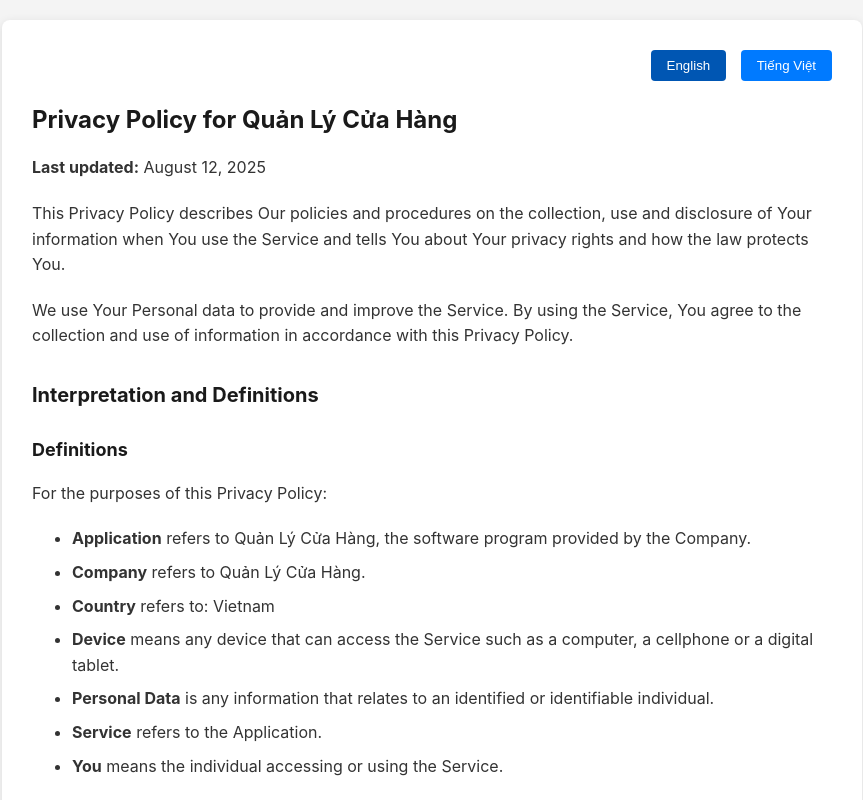
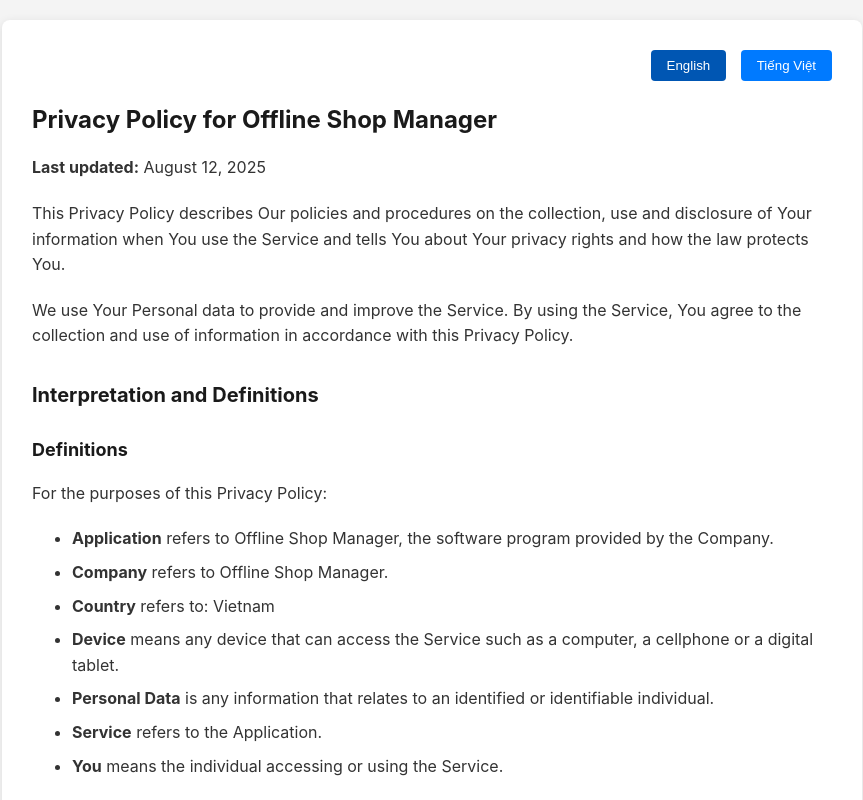
Before and after one commit to thaonguyenhuytech/store_management, a plain HTML site: page privacy-policy.html in a window 1280 px wide. Shown: the top 800 px of the page, without its empty margins (208-1071 px from the left). Drawn offline with Linux system fonts and the light colour scheme.

Commit message:
update app name

```diff
--- a/privacy-policy.html
+++ b/privacy-policy.html
@@ -68,7 +68,7 @@
         </div>
 
         <div class="language-content privacy-content" id="content-en">
-            <h1>Privacy Policy for Quản Lý Cửa Hàng</h1>
+            <h1>Privacy Policy for Offline Shop Manager</h1>
             <p><strong>Last updated:</strong> August 12, 2025</p>
             <p>This Privacy Policy describes Our policies and procedures on the collection, use and disclosure of Your information when You use the Service and tells You about Your privacy rights and how the law protects You.</p>
             <p>We use Your Personal data to provide and improve the Service. By using the Service, You agree to the collection and use of information in accordance with this Privacy Policy.</p>
@@ -77,8 +77,8 @@
             <h3>Definitions</h3>
             <p>For the purposes of this Privacy Policy:</p>
             <ul>
-                <li><strong>Application</strong> refers to Quản Lý Cửa Hàng, the software program provided by the Company.</li>
-                <li><strong>Company</strong> refers to Quản Lý Cửa Hàng.</li>
+                <li><strong>Application</strong> refers to Offline Shop Manager, the software program provided by the Company.</li>
+                <li><strong>Company</strong> refers to Offline Shop Manager.</li>
                 <li><strong>Country</strong> refers to: Vietnam</li>
                 <li><strong>Device</strong> means any device that can access the Service such as a computer, a cellphone or a digital tablet.</li>
                 <li><strong>Personal Data</strong> is any information that relates to an identified or identifiable individual.</li>
@@ -126,7 +126,7 @@
         </div>
 
         <div class="language-content privacy-content" id="content-vi">
-            <h1>Chính Sách Bảo Mật cho Ứng dụng Quản Lý Cửa Hàng</h1>
+            <h1>Chính Sách Bảo Mật cho Ứng dụng     </h1>
             <p><strong>Cập nhật lần cuối:</strong> 18 tháng 11 năm 2025</p>
             <p>Chính Sách Bảo Mật này mô tả các chính sách và thủ tục của chúng tôi về việc thu thập, sử dụng và tiết lộ thông tin của Bạn khi Bạn sử dụng Dịch vụ và cho Bạn biết về quyền riêng tư của Bạn và cách luật pháp bảo vệ Bạn.</p>
             <p>Chúng tôi sử dụng Dữ liệu Cá nhân của Bạn để cung cấp và cải thiện Dịch vụ. Bằng việc sử dụng Dịch vụ, Bạn đồng ý với việc thu thập và sử dụng thông tin theo Chính Sách Bảo Mật này.</p>
```
